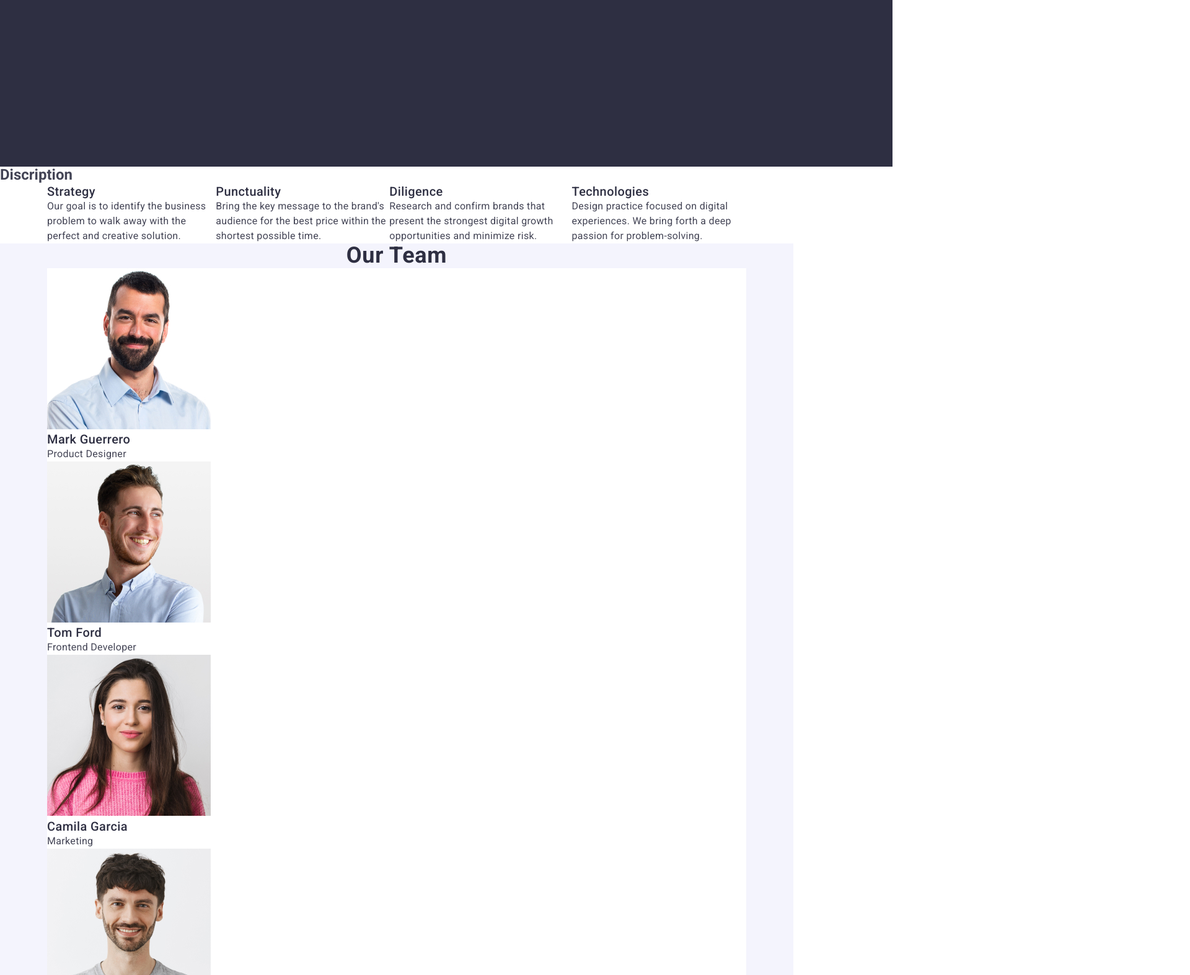
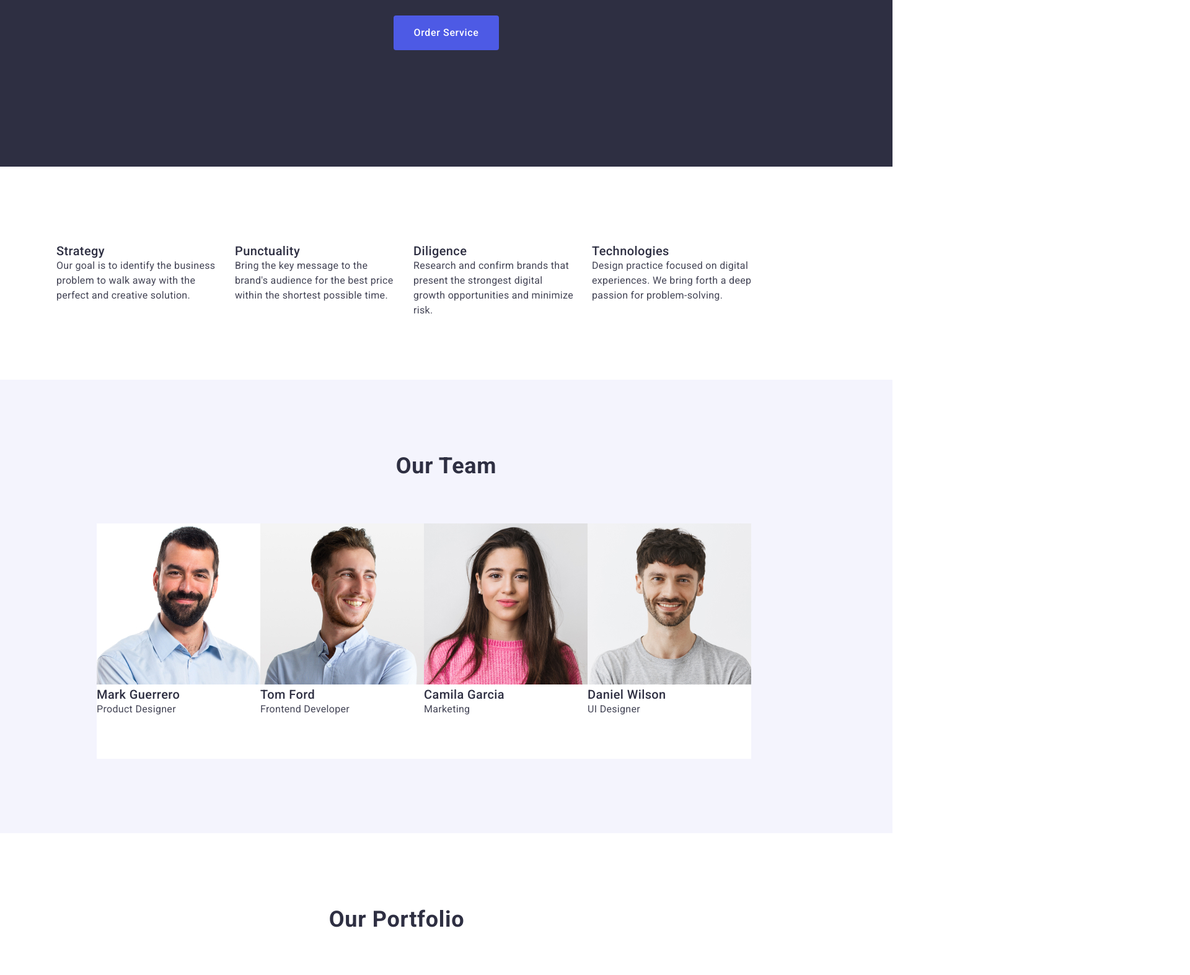
Before and after one commit to Walter903/goit-markup-hw-03, a plain HTML site: page index.html in a window 1280 px wide. Shown: the part 404-1978 px from the top of the page at 62% size, 1920 px wide, since content can reach past the window. Drawn offline with nearby package versions, Linux system fonts and the light colour scheme.

Commit message:
Update styles.css

```diff
--- a/css/styles.css
+++ b/css/styles.css
@@ -106,10 +106,7 @@ a {
   height: 600px;
   margin: 0 auto;
 }
-.hero-container {
-  display: flex;
-  align-items: center;
-}
+
 .text-hero {
   color: #ffffff;
   font-size: 56px;
@@ -118,7 +115,6 @@ a {
   letter-spacing: 0.02em;
   line-height: 1.07;
   padding-top: 188px;
-  margin-bottom: 292px;
   width: 496px;
   min-height: 120px;
   margin-right: auto;
@@ -126,14 +122,23 @@ a {
 }
 
 .btn-order {
-  display: inline-block;
-  background: #4d5ae5;
+  background-color: #4d5ae5;
   color: #ffffff;
   font-weight: 500;
+  font-size: 16px;
   line-height: 1.5;
   letter-spacing: 0.04em;
   cursor: pointer;
-  width: 169px;
+  margin: 0 auto;
+  display: block;
+  align-items: flex-start;
+  justify-content: flex-start;
+  flex-direction: row;
+  margin-top: 48px;
+  border-radius: 4px;
+  padding: 16px 32px;
+  min-width: 169;
+  border: none;
   height: 56px;
 }
 
@@ -141,13 +146,36 @@ a {
 .btn-order:focus {
   background-color: #404bbf;
 }
+.section-skills {
+  width: 1128px;
+  height: 104px;
+  margin-right: auto;
+  margin-left: auto;
+  margin-bottom: 120px;
+}
+.visually-hidden {
+  position: absolute;
+  width: 1px;
+  height: 1px;
+  margin: -1px;
+  border: 0;
+  padding: 0;
+  white-space: nowrap;
+  clip-path: inset(100%);
+  clip: rect(0 0 0 0);
+  overflow: hidden;
+}
 .discription-container {
-  display: flex;
   align-items: center;
 }
+
 .discription-item {
   display: flex;
   align-items: center;
+  gap: 24px;
+  height: 104px;
+  margin-top: 120px;
+  width: calc((100% - 72px) / 4);
 }
 .our-skills {
   font-size: 20px;
@@ -156,6 +184,9 @@ a {
   letter-spacing: 0.02em;
   text-align: left;
   color: #2e2f42;
+  width: 264px;
+  height: 24px;
+  padding-bottom: 8px;
 }
 
 .text-our-skills {
@@ -165,15 +196,19 @@ a {
   letter-spacing: 0.02em;
   text-align: left;
   color: #434455;
+  width: 264px;
+  height: 72px;
 }
-.team-container {
-  display: flex;
-  align-items: center;
-}
+
 .section-team {
   background-color: #f4f4fd;
+  width: 1440px;
+  height: 732px;
+  margin: 0 auto;
 }
 .our-team {
+  min-width: 162px;
+  min-height: 40px;
   font-size: 36px;
   font-weight: 700;
   line-height: 1.11;
@@ -181,9 +216,18 @@ a {
   color: #2e2f42;
   text-align: center;
   text-transform: capitalize;
+  padding-top: 120px;
+}
+.image-list {
+  display: flex;
+  align-items: center;
+  margin-top: 72px;
+  padding-bottom: 120px;
 }
 .imeges-fone {
   background-color: #ffffff;
+  width: 264px;
+  height: 380px;
 }
 
 .name {
@@ -199,8 +243,7 @@ a {
   letter-spacing: 0.02em;
 }
 .portfolio-container {
-  display: flex;
-
+  margin-top: 120px;
 }
 .portfolio {
   font-size: 36px;
@@ -210,6 +253,11 @@ a {
   text-transform: capitalize;
   color: #2e2f42;
   font-weight: 700;
+}
+.portfolio-item {
+  display: flex;
+  align-items: center;
+  margin-top: 72px;
 }
 .name-portfolio {
   font-size: 20px;
@@ -224,11 +272,16 @@ a {
   letter-spacing: 0.02em;
   font-size: 16px;
 }
-.footer-container {
-
+.sec-footer {
+  width: 1440px;
+  height: 312px;
+  background: #2e2f42;
+  margin: 0 auto;
 }
 .page-footer {
-  background: #2e2f42;
+  width: 264px;
+  height: 112px;
+  padding-top: 100px;
 }
 .logo-footer-logo {
   font-family: "Raleway", sans-serif;
@@ -238,6 +291,7 @@ a {
   letter-spacing: 0.03em;
   text-transform: uppercase;
   color: #4d5ae5;
+
 }
 
 .logo-part-footer {
@@ -248,4 +302,8 @@ a {
   color: #f4f4fd;
   line-height: 1.5;
   letter-spacing: 0.02em;
+  width: 264px;
+  height: 72px;
+  margin-top: 16px;
+  padding-bottom: 100px;
 }
```
